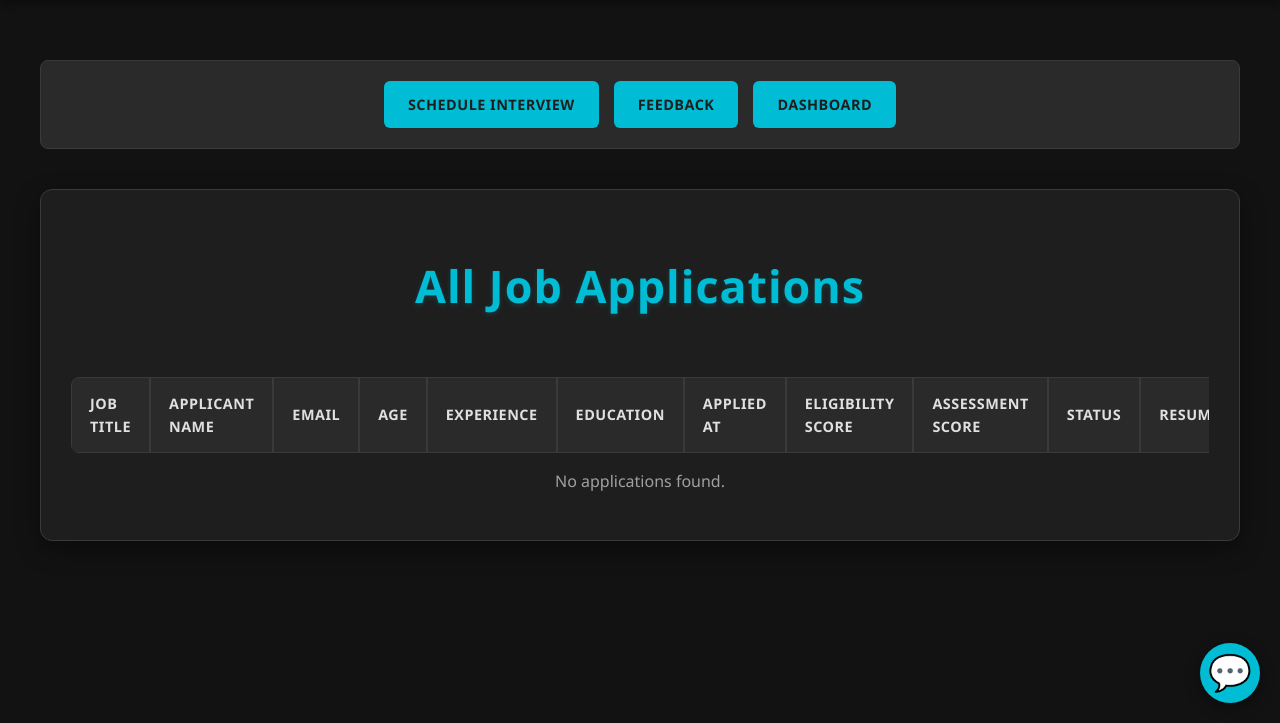
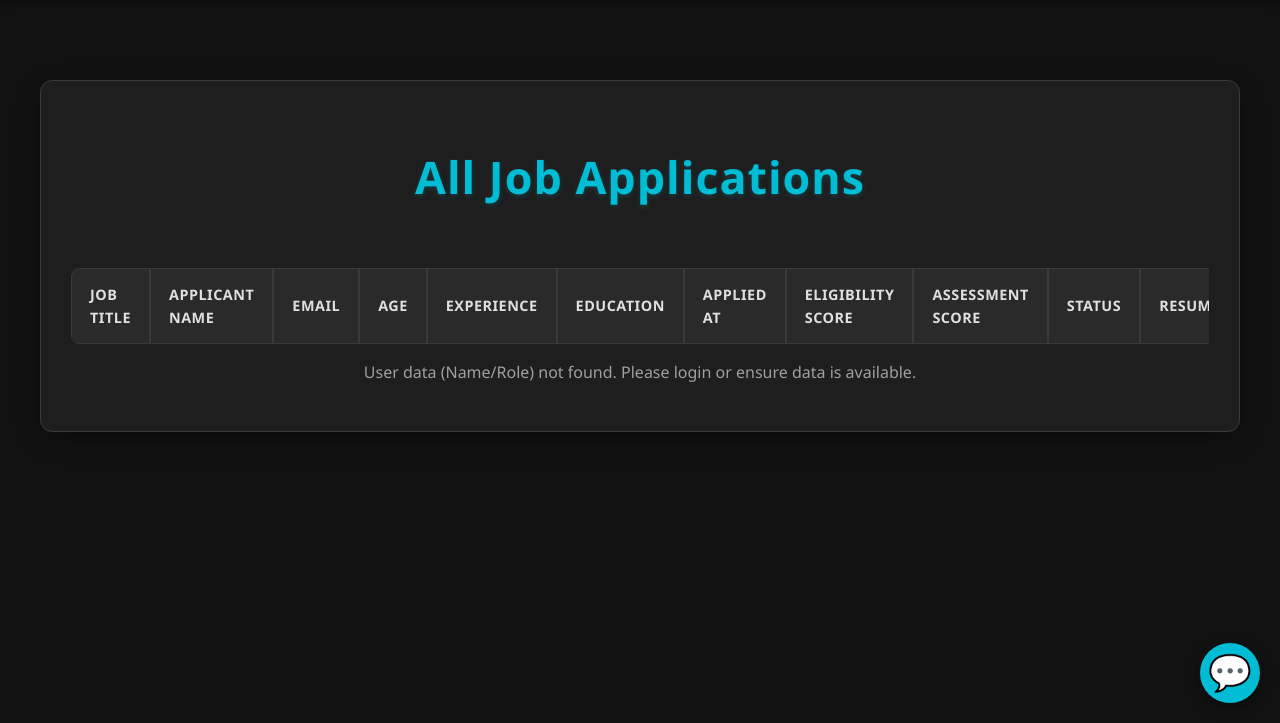
Before and after one commit to DevanshBoora/Recruit, a Flask app: page /view_applications.html in a window 1280 px wide. Shown: the part 77-800 px from the top of the page. Run offline with Flask 3, Linux system fonts and the light colour scheme; data that the repository does not hold is empty.

Commit message:
viewapplication

```diff
--- a/templates/view_applications.html
+++ b/templates/view_applications.html
@@ -12,10 +12,14 @@
         --text-color-faded: #a0a0a0;
         --border-color-dark: #3a3a3a;
         --shadow-color-dark: rgba(0, 0, 0, 0.4);
-    --accent-color: #00bcd4; /* Cyan/Turquoise for primary actions/highlights */
-    --success-color: #4CAF50; /* Green for accept */
-    --error-color: #f44336; /* Red for reject */
-    --button-hover-darken: brightness(0.8); /* Darken on hover */
+        --accent-color: #00bcd4;
+        /* Cyan/Turquoise for primary actions/highlights */
+        --success-color: #4CAF50;
+        /* Green for accept */
+        --error-color: #f44336;
+        /* Red for reject */
+        --button-hover-darken: brightness(0.8);
+        /* Darken on hover */
     }
 
     body {
@@ -43,54 +47,17 @@
         text-shadow: 0 2px 5px rgba(0, 188, 212, 0.2);
     }
 
-  /* Page-specific navigation styles */
-  .page-nav {
-    background-color: var(--card-color-dark);
-    border: 1px solid var(--border-color-dark);
+    .applications-table {
+        width: 100%; /* Changed to 100% for better responsiveness */
+        border-collapse: separate;
+        /* Use separate to allow border-radius on cells */
+        border-spacing: 0;
+        /* Remove space between borders */
+        margin-top: 20px;
+        overflow: hidden;
+        /* Ensures rounded corners are applied */
         border-radius: 8px;
-    padding: 20px;
-    margin: 20px auto 30px auto;
-    max-width: 5000px;
-    text-align: center;
-  }
-
-  .page-nav ul {
-    list-style: none;
-    margin: 0;
-    padding: 0;
-    display: flex;
-    justify-content: center;
-    flex-wrap: wrap;
-    gap: 15px;
-  }
-
-  .page-nav ul li a {
-    background-color: var(--accent-color);
-    color: var(--surface-color-dark);
-    padding: 12px 24px;
-    border-radius: 6px;
-    text-decoration: none;
-    font-weight: 600;
-    transition: all 0.3s ease;
-    display: inline-block;
-    text-transform: uppercase;
-    font-size: 0.9em;
-    letter-spacing: 0.5px;
-  }
-
-  .page-nav ul li a:hover {
-    filter: var(--button-hover-darken);
-    transform: translateY(-2px);
-    box-shadow: 0 4px 12px rgba(0, 188, 212, 0.3);
-  }
-
-  .applications-table {
-    width: 50%;
-    border-collapse: separate; /* Use separate to allow border-radius on cells */
-    border-spacing: 0; /* Remove space between borders */
-    margin-top: 20px;
-    overflow: hidden; /* Ensures rounded corners are applied */
-    border-radius: 8px; /* Slightly rounded corners for the table itself */
+        /* Slightly rounded corners for the table itself */
     }
 
     .applications-table th,
@@ -109,21 +76,28 @@
         font-size: 0.9em;
         letter-spacing: 0.5px;
     }
+
     #applicationsListings {
-  overflow-x: auto; /* This is the key change */
-  -webkit-overflow-scrolling: touch; /* Improves scrolling on touch devices */
+        overflow-x: auto;
+        /* This is the key change */
+        -webkit-overflow-scrolling: touch;
+        /* Improves scrolling on touch devices */
     }
 
     /* Optional: Add some padding to the right of the table for better scroll experience */
     .applications-table {
-  padding-right: 1px; /* Small right padding */
+        padding-right: 1px;
+        /* Small right padding */
     }
+
     .applications-table tbody tr:nth-child(even) {
-    background-color: #242424; /* Slightly different shade for even rows */
+        background-color: #242424;
+        /* Slightly different shade for even rows */
     }
 
     .applications-table tbody tr:hover {
-    background-color: #333333; /* Lighter shade on hover */
+        background-color: #333333;
+        /* Lighter shade on hover */
         transition: background-color 0.2s ease;
     }
 
@@ -131,12 +105,15 @@
     .applications-table thead tr:first-child th:first-child {
         border-top-left-radius: 8px;
     }
+
     .applications-table thead tr:first-child th:last-child {
         border-top-right-radius: 8px;
     }
+
     .applications-table tbody tr:last-child td:first-child {
         border-bottom-left-radius: 8px;
     }
+
     .applications-table tbody tr:last-child td:last-child {
         border-bottom-right-radius: 8px;
     }
@@ -147,14 +124,17 @@
         padding: 10px 15px;
         border-radius: 5px;
     }
+
     .status-pending {
         color: #ffc107;
         background-color: rgba(255, 193, 7, 0.15);
     }
+
     .status-accepted {
         color: var(--success-color);
         background-color: rgba(76, 175, 80, 0.15);
     }
+
     .status-rejected {
         color: var(--error-color);
         background-color: rgba(244, 67, 54, 0.15);
@@ -169,20 +149,25 @@
         font-weight: 500;
         transition: background-color 0.2s ease;
     }
+
     .actions-cell .accept-btn {
         background-color: var(--success-color);
         color: white;
     }
+
     .actions-cell .accept-btn:hover {
         filter: var(--button-hover-darken);
     }
+
     .actions-cell .reject-btn {
         background-color: var(--error-color);
         color: white;
     }
+
     .actions-cell .reject-btn:hover {
         filter: var(--button-hover-darken);
     }
+
     .view-resume-btn {
         background-color: var(--accent-color);
         color: var(--surface-color-dark);
@@ -193,91 +178,71 @@
         font-weight: 500;
         transition: background-color 0.2s ease;
     }
+
     .view-resume-btn:hover {
         filter: var(--button-hover-darken);
     }
+
     .modal {
-    display: none; /* Hidden by default */
-    position: fixed; /* Stay in place */
-    z-index: 1; /* Sit on top */
+        display: none;
+        /* Hidden by default */
+        position: fixed;
+        /* Stay in place */
+        z-index: 1;
+        /* Sit on top */
         left: 0;
         top: 0;
-    width: 100%; /* Full width */
-    height: 100%; /* Full height */
-    overflow: auto; /* Enable scroll if needed */
-    background-color: rgba(0,0,0,0.8); /* Black w/ opacity */
+        width: 100%;
+        /* Full width */
+        height: 100%;
+        /* Full height */
+        overflow: auto;
+        /* Enable scroll if needed */
+        background-color: rgba(0, 0, 0, 0.8);
+        /* Black w/ opacity */
         padding-top: 60px;
     }
+
     .modal-content {
         background-color: var(--surface-color-dark);
-    margin: 5% auto; /* 15% from the top and centered */
+        margin: 5% auto;
+        /* 15% from the top and centered */
         padding: 20px;
         border: 1px solid var(--border-color-dark);
-    width: 80%; /* Could be more or less, depending on screen size */
+        width: 80%;
+        /* Could be more or less, depending on screen size */
         max-width: 900px;
         border-radius: 10px;
-    box-shadow: 0 5px 15px rgba(0,0,0,0.5);
+        box-shadow: 0 5px 15px rgba(0, 0, 0, 0.5);
         position: relative;
     }
+
     .close-button {
         color: var(--text-color-light);
         float: right;
         font-size: 28px;
         font-weight: bold;
     }
+
     .close-button:hover,
     .close-button:focus {
         color: var(--accent-color);
         text-decoration: none;
         cursor: pointer;
     }
+
     .pdf-viewer {
         width: 100%;
-    height: 600px; /* Adjust height as needed */
+        height: 600px;
+        /* Adjust height as needed */
         border: none;
-  }
-
-  /* Loading spinner for accept button */
-  .accept-btn.loading {
-    position: relative;
-    color: transparent;
-    pointer-events: none;
-  }
-
-  .accept-btn.loading::after {
-    content: '';
-    position: absolute;
-    top: 50%;
-    left: 50%;
-    width: 16px;
-    height: 16px;
-    margin: -8px 0 0 -8px;
-    border: 2px solid transparent;
-    border-top: 2px solid white;
-    border-radius: 50%;
-    animation: spin 1s linear infinite;
-  }
-
-  @keyframes spin {
-    0% { transform: rotate(0deg); }
-    100% { transform: rotate(360deg); }
     }
 </style>
 {% endblock %}
 
 {% block content %}
-<!-- Page-specific navigation - outside the main wrapper -->
-<div class="page-nav">
-    <ul>
-        <li><a href="/schedule">Schedule Interview</a></li>
-        <li><a href="/feedback">Feedback</a></li>
-        <li><a href="/dashboard">Dashboard</a></li>
-    </ul>
-</div>
-
 <div class="applications-wrapper">
     <h1>All Job Applications</h1>
-
     <div id="applicationsListings">
         <table id="applicationsTable" class="applications-table">
             <thead>
@@ -285,7 +250,10 @@
                     <th>Job Title</th>
                     <th>Applicant Name</th>
                     <th>Email</th>
-                    <th>Age</th>             <th>Experience</th>      <th>Education</th>       <th>Applied At</th>
+                    <th>Age</th>
+                    <th>Experience</th>
+                    <th>Education</th>
+                    <th>Applied At</th>
                     <th>Eligibility Score</th>
                     <th>Assessment Score</th>
                     <th>Status</th>
@@ -296,7 +264,8 @@
             <tbody>
             </tbody>
         </table>
-        <p id="noApplicationsMessage" style="text-align: center; color: var(--text-color-faded); display: none;">No applications found.</p>
+        <p id="noApplicationsMessage" style="text-align: center; color: var(--text-color-faded); display: none;">No
+            applications found.</p>
     </div>
 </div>
 
@@ -316,13 +285,34 @@
     const noApplicationsMessage = document.getElementById('noApplicationsMessage');
 
     async function fetchApplications() {
+        const userName = localStorage.getItem('name');
+        const userRole = localStorage.getItem('response'); // Assuming 'role' is stored as 'response' in local storage
+
+        if (!userName || !userRole) {
+            console.warn("Name or Role not found in localStorage. Cannot filter applications.");
+            noApplicationsMessage.textContent = 'User data (Name/Role) not found. Please login or ensure data is available.';
+            noApplicationsMessage.style.display = 'block';
+            return;
+        }
+
         try {
-      const response = await fetch('/applications');
+            const response = await fetch('/applications', {
+                method: 'POST',
+                headers: {
+                    'Content-Type': 'application/json'
+                },
+                body: JSON.stringify({
+                    name: userName, // Sending 'name' as job title filter
+                    role: userRole // Sending 'role' as job responsibility filter
+                })
+            });
+
             if (!response.ok) {
                 throw new Error(`HTTP error! status: ${response.status}`);
             }
             const applications = await response.json();
-      console.log(applications)
+            console.log("Fetched applications:", applications); // For debugging
+
             applicationsTableBody.innerHTML = ''; // Clear existing rows
             if (applications.length === 0) {
                 noApplicationsMessage.style.display = 'block';
@@ -332,7 +322,6 @@
 
             applications.forEach(application => {
                 const applicationRow = applicationsTableBody.insertRow();
-        console.log(application.id)
                 applicationRow.dataset.applicationId = application.id;
 
                 applicationRow.innerHTML = `
@@ -343,14 +332,14 @@
                     <td>${application.applicant_experience !== null ? application.applicant_experience : 'N/A'}</td>
                     <td>${application.education !== null ? application.education : 'N/A'}</td>
                     <td>${new Date(application.applied_at).toLocaleString()}</td>
-    <td>${application.eligibility_score != null ? application.eligibility_score.toFixed(2) : 'N/A'}</td>
-    <td>${application.assessment_score != null ? application.assessment_score.toFixed(2) : 'N/A'}</td>
+                    <td>${application.eligibility_score.toFixed(2)}</td>
+                    <td>${application.assessment_score.toFixed(2)}</td>
                     <td class="status-cell status-${application.status.toLowerCase()}">${application.status}</td>
                     <td><button class="view-resume-btn" data-resume-path="${application.resume_path}">View Resume</button></td>
                     <td class="actions-cell"></td>
                 `;
 
-        // Initial button setup
+                // Initial button setup - ensure these are added to the dynamically created row
                 updateApplicationRowInTable(application.id, application.status);
             });
 
@@ -369,52 +358,33 @@
         }
     }
 
-  async function updateApplicationStatus(appId, newStatus, navigateToSchedule = false) {
-    const acceptButton = document.querySelector(`[data-application-id="${appId}"] .accept-btn`);
-
-    // Add loading state to accept button if it's an acceptance
-    if (newStatus === 'Accepted' && acceptButton) {
-      acceptButton.classList.add('loading');
-      acceptButton.disabled = true;
-    }
-
+    async function updateApplicationStatus(appId, newStatus) {
         try {
             const response = await fetch(`/applications/${appId}/status`, {
                 method: 'PUT',
                 headers: {
                     'Content-Type': 'application/json'
                 },
-        body: JSON.stringify({ status: newStatus })
+                body: JSON.stringify({
+                    status: newStatus
+                })
             });
 
             const result = await response.json();
 
             if (response.ok) {
-        showGlobalMessage(result.message, 'success');
+                // Assuming showGlobalMessage is defined elsewhere for notifications
+                // showGlobalMessage(result.message, 'success');
+                alert(result.message); // Simple alert for demonstration
                 updateApplicationRowInTable(appId, newStatus); // Update the specific row
-
-        // Navigate to schedule page if it's an acceptance
-        if (navigateToSchedule && newStatus === 'Accepted') {
-          setTimeout(() => {
-            window.location.href = '/schedule';
-          }, 1000); // Small delay to show success message
-        }
             } else {
-        showGlobalMessage(result.message, 'error');
-        // Remove loading state on error
-        if (acceptButton) {
-          acceptButton.classList.remove('loading');
-          acceptButton.disabled = false;
-        }
+                // showGlobalMessage(result.message, 'error');
+                alert(result.message); // Simple alert for demonstration
             }
         } catch (error) {
             console.error('Error updating application status:', error);
-      showGlobalMessage('Failed to update application status. Please try again.', 'error');
-      // Remove loading state on error
-      if (acceptButton) {
-        acceptButton.classList.remove('loading');
-        acceptButton.disabled = false;
-      }
+            // showGlobalMessage('Failed to update application status. Please try again.', 'error');
+            alert('Failed to update application status. Please try again.'); // Simple alert for demonstration
         }
     }
 
@@ -428,27 +398,24 @@
             statusCell.className = `status-cell status-${newStatus.toLowerCase()}`;
             statusCell.textContent = newStatus;
 
-      // Update action buttons based on new status
-      actionsCell.innerHTML = ''; // Clear existing buttons
-      if (newStatus === 'Pending') {
+            // Clear existing buttons
+            actionsCell.innerHTML = '';
+
+            // Only add buttons if the current user is an admin ('a') AND the status is 'Pending'
+            const currentUserRole = localStorage.getItem('role'); // Get the user's role again
+            if (currentUserRole === 'a' && newStatus === 'Pending') {
                 const acceptBtn = document.createElement('button');
                 acceptBtn.textContent = 'Accept';
                 acceptBtn.classList.add('accept-btn');
-        acceptBtn.addEventListener('click', () => updateApplicationStatus(appId, 'Accepted', true)); // Pass true for navigation
+                acceptBtn.addEventListener('click', () => updateApplicationStatus(appId, 'Accepted'));
 
                 const rejectBtn = document.createElement('button');
                 rejectBtn.textContent = 'Reject';
                 rejectBtn.classList.add('reject-btn');
-        rejectBtn.addEventListener('click', () => updateApplicationStatus(appId, 'Rejected', false));
+                rejectBtn.addEventListener('click', () => updateApplicationStatus(appId, 'Rejected'));
 
                 actionsCell.appendChild(acceptBtn);
                 actionsCell.appendChild(rejectBtn);
-      } else {
-        // Remove buttons if status is Accepted or Rejected
-        const acceptBtn = actionsCell.querySelector('.accept-btn');
-        const rejectBtn = actionsCell.querySelector('.reject-btn');
-        if (acceptBtn) acceptBtn.remove();
-        if (rejectBtn) rejectBtn.remove();
             }
         } else {
             // If row not found, re-fetch all applications to ensure consistency
@@ -461,42 +428,6 @@
         const pdfViewer = document.getElementById('pdfViewer');
         pdfViewer.src = `/resumes/${resumePath}`; // Set the source of the iframe
         resumeModal.style.display = 'block'; // Show the modal
-  }
-
-  // Add a global message function if it doesn't exist
-  function showGlobalMessage(message, type) {
-    // Create or update a message element
-    let messageElement = document.getElementById('globalMessage');
-    if (!messageElement) {
-      messageElement = document.createElement('div');
-      messageElement.id = 'globalMessage';
-      messageElement.style.cssText = `
-        position: fixed;
-        top: 20px;
-        right: 20px;
-        padding: 15px 20px;
-        border-radius: 5px;
-        color: white;
-        font-weight: bold;
-        z-index: 1000;
-        transition: opacity 0.3s ease;
-      `;
-      document.body.appendChild(messageElement);
-    }
-
-    messageElement.textContent = message;
-    messageElement.style.backgroundColor = type === 'success' ? 'var(--success-color)' : 'var(--error-color)';
-    messageElement.style.opacity = '1';
-
-    // Auto-hide after 3 seconds
-    setTimeout(() => {
-      messageElement.style.opacity = '0';
-      setTimeout(() => {
-        if (messageElement.parentNode) {
-          messageElement.parentNode.removeChild(messageElement);
-        }
-      }, 300);
-    }, 3000);
     }
 
     // Modal close logic
```
Lines whose indentation alone changed are shown as unchanged.
